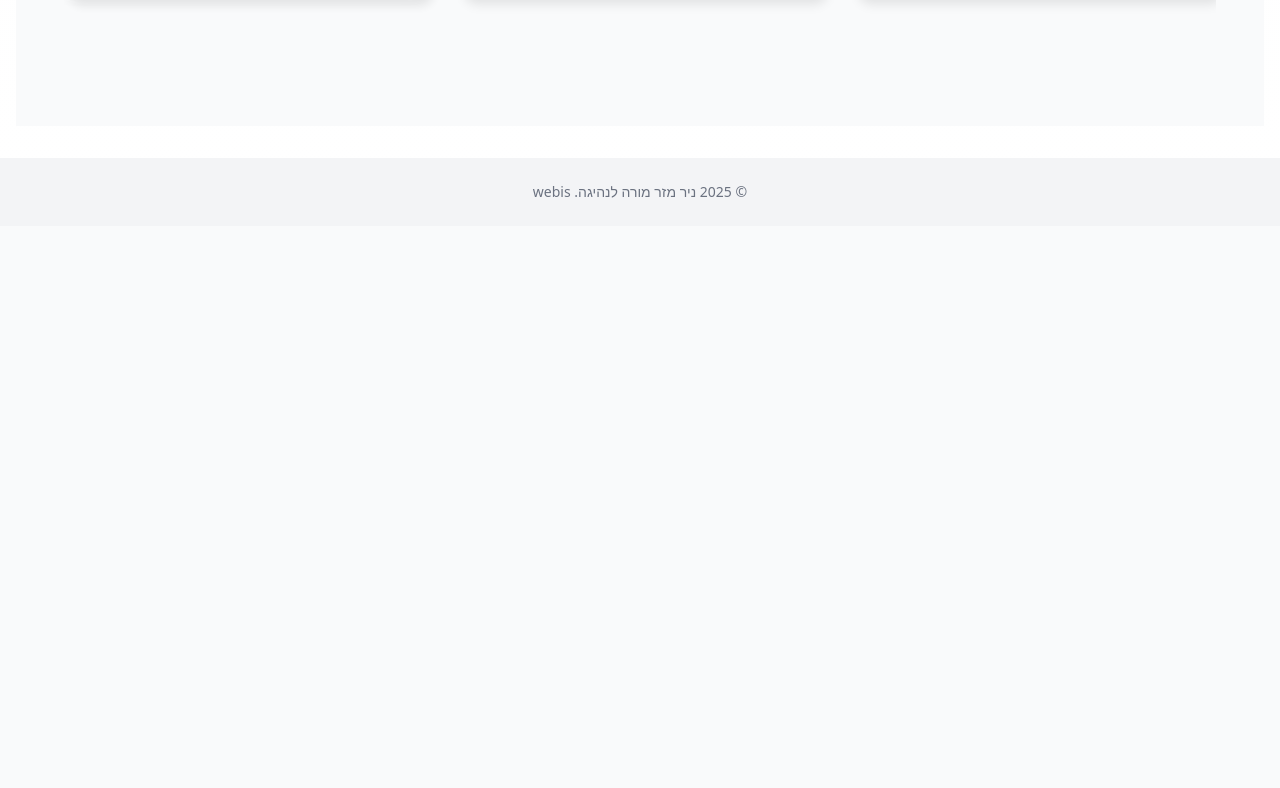
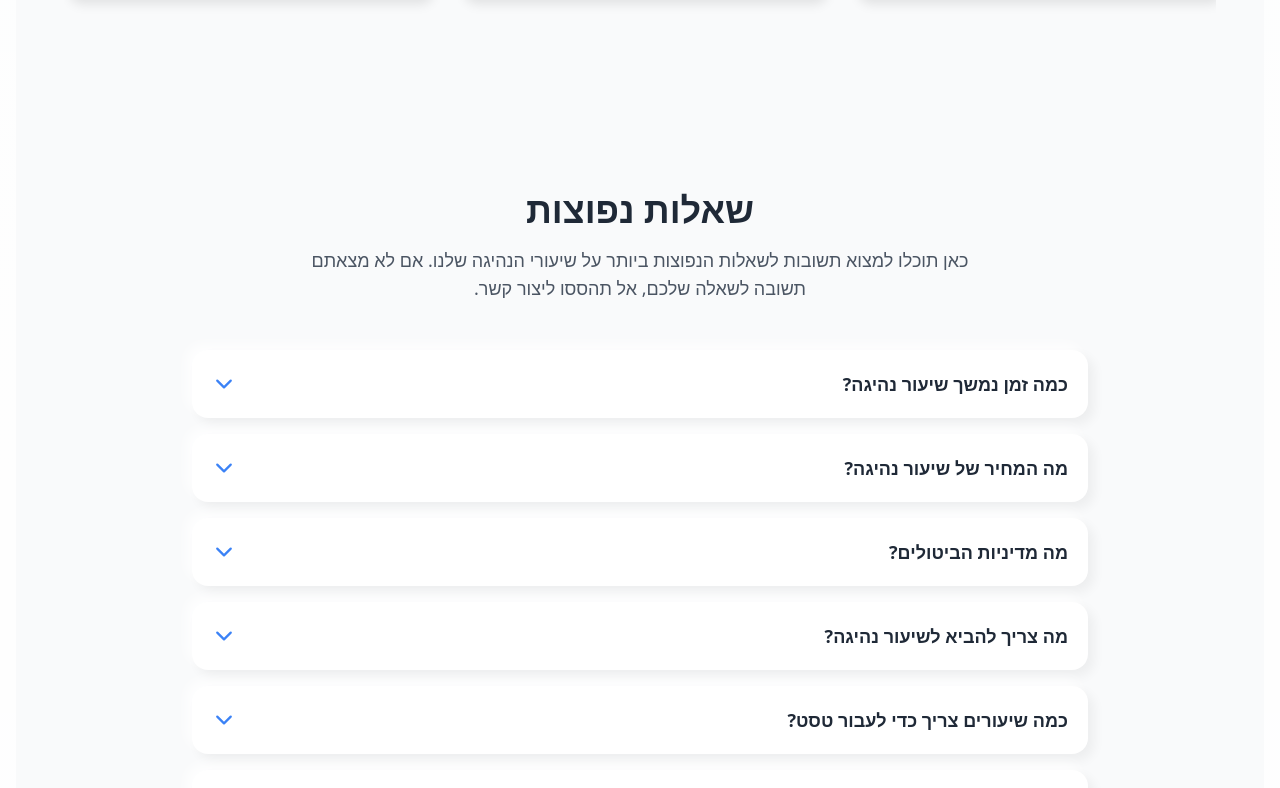
Before and after one commit to Webis-sites/nir-mazar, a Next.js app: page / in a window 1280 px wide. Shown: the part 3912-4700 px from the top of the page. Before the commit the page ends 4138 px from the top, so only its background shows below. Built offline with nearby package versions, Linux system fonts and the light colour scheme.

Commit message:
Add FAQSection component to page

```diff
--- a/src/app/page.tsx
+++ b/src/app/page.tsx
@@ -6,6 +6,7 @@ import AboutSection from '@/components/AboutSection';
 import ServicesSection from '@/components/ServicesSection';
 import ProcessSection from '@/components/ProcessSection';
 import TestimonialsSection from '@/components/TestimonialsSection';
+import FAQSection from '@/components/FAQSection';
 
 export default function HomePage() {
   return (
@@ -18,6 +19,7 @@ export default function HomePage() {
         <ServicesSection />
         <ProcessSection />
         <TestimonialsSection />
+        <FAQSection />
       </main>
 
       <footer className="py-6 bg-gray-100 dark:bg-gray-800">
```
